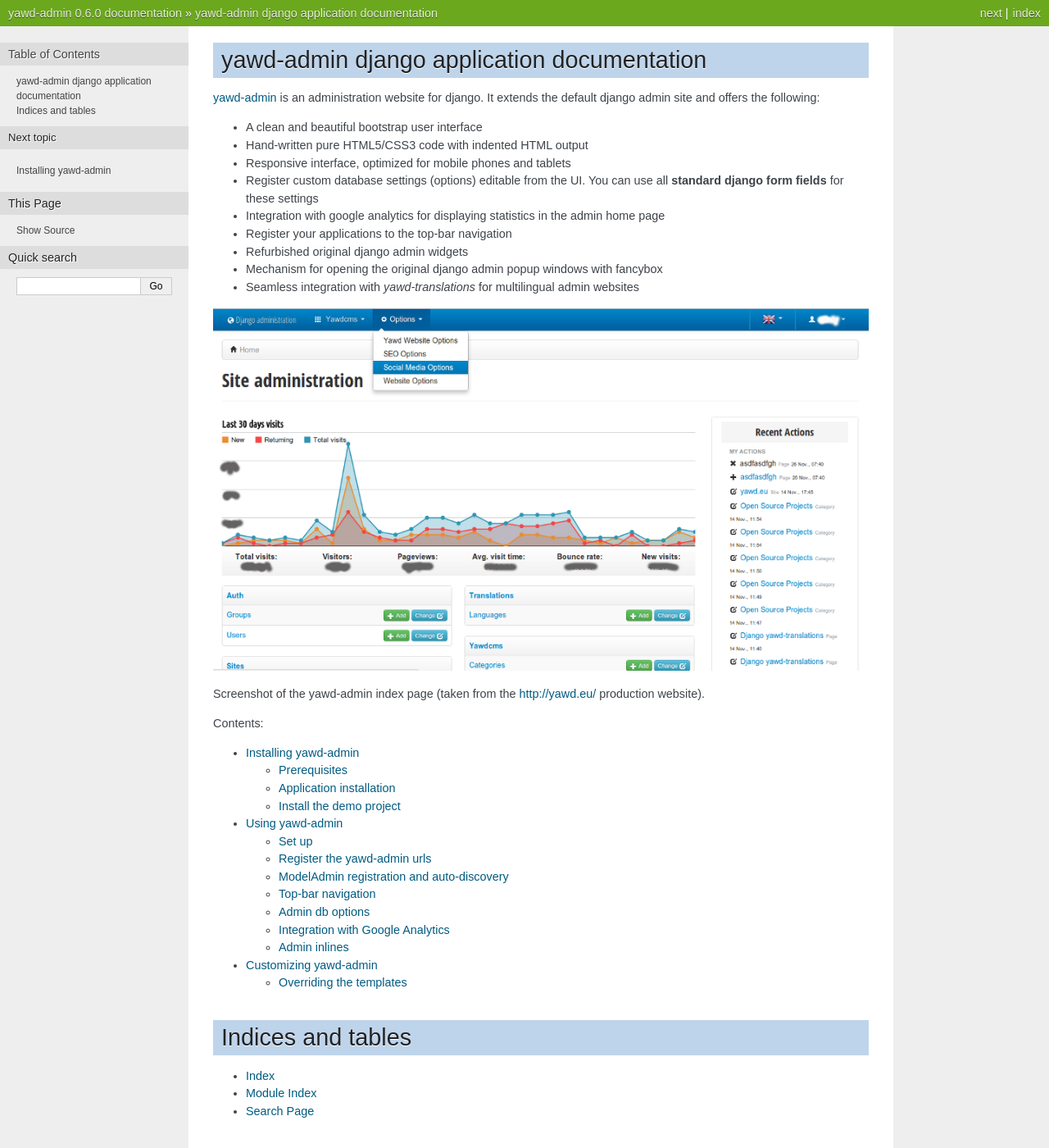
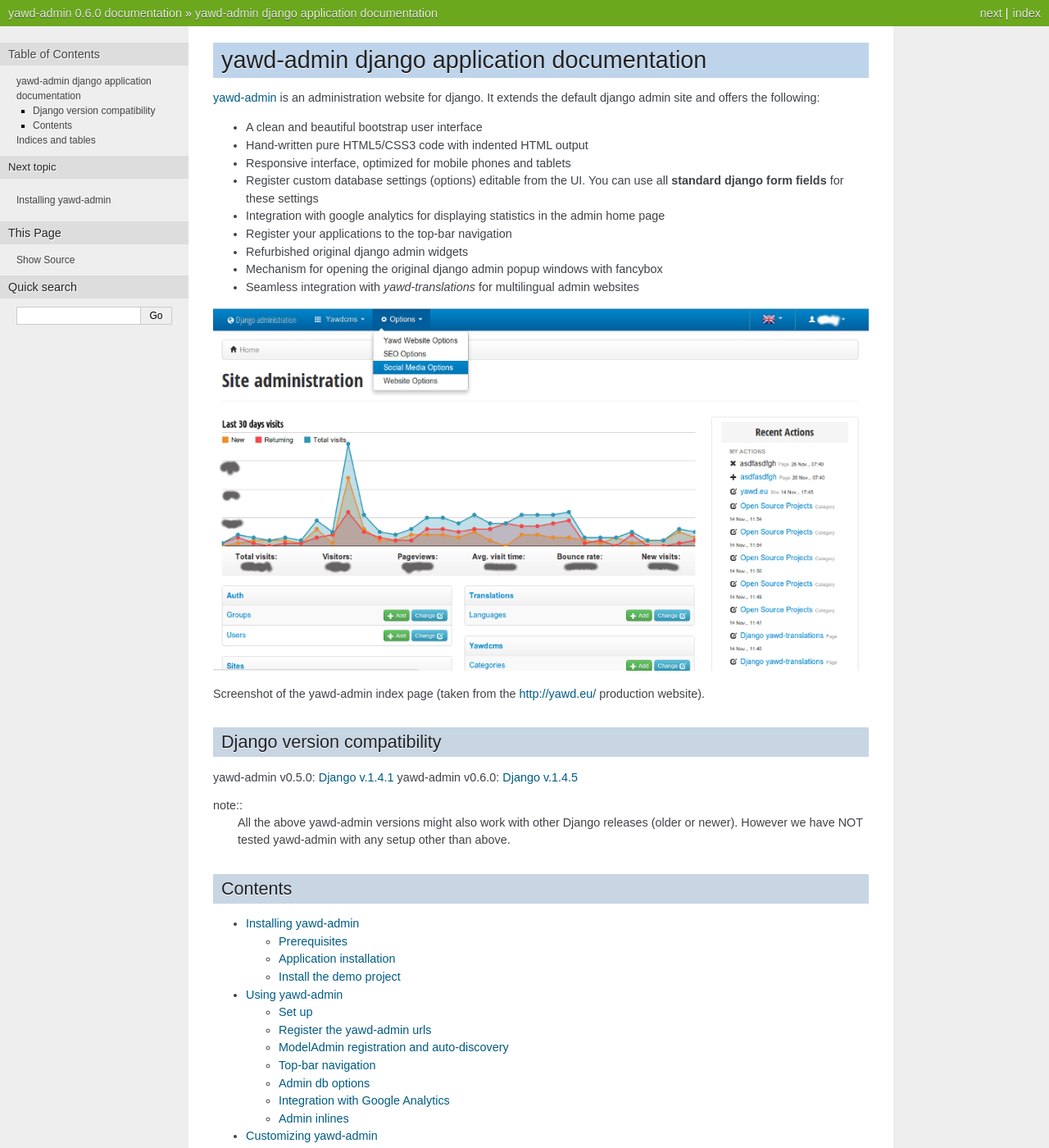
Before and after one commit to ppetrid/yawd-admin, a Sphinx documentation site: the page built from docs/index.rst, in a window 1280 px wide and 1400 px high. Shown: the whole window at 82% size. Built offline with Sphinx 7.4.7, drawn with Linux system fonts in a browser that asks for light colours.

```diff
--- a/CHANGES.rst
+++ b/CHANGES.rst
@@ -13,6 +13,7 @@ v.0.6.0, 2013.02.11
 * Fixed google analytics bugs (thanks to @chielteuben)
 * Various css updates
 * Added django-reversion, django-mptt templates (thanks to @pahaz)
+* Various minor enhancements, like the ability to exclude a model from the top menu
 
 v.0.5.0, 2012.11.01
 ====================
--- a/docs/index.rst
+++ b/docs/index.rst
@@ -25,7 +25,19 @@ and offers the following:
 Screenshot of the yawd-admin index page (taken from the
 `http://yawd.eu/ <http://yawd.eu/>`_ production website).
 
-Contents:
+Django version compatibility
+++++++++++++++++++++++++++++
+
+yawd-admin v0.5.0: `Django v.1.4.1 <https://www.djangoproject.com/m/releases/1.4/Django-1.4.1.tar.gz>`_
+yawd-admin v0.6.0: `Django v.1.4.5 <https://www.djangoproject.com/m/releases/1.4/Django-1.4.5.tar.gz>`_
+
+note::
+	All the above yawd-admin versions might also work with other Django
+	releases (older or newer). However we have NOT tested yawd-admin with
+	any setup other than above.
+
+Contents
+++++++++
 
 .. toctree::
    :maxdepth: 2
```
Also changed, not shown: README.rst (+9 -0 lines).
